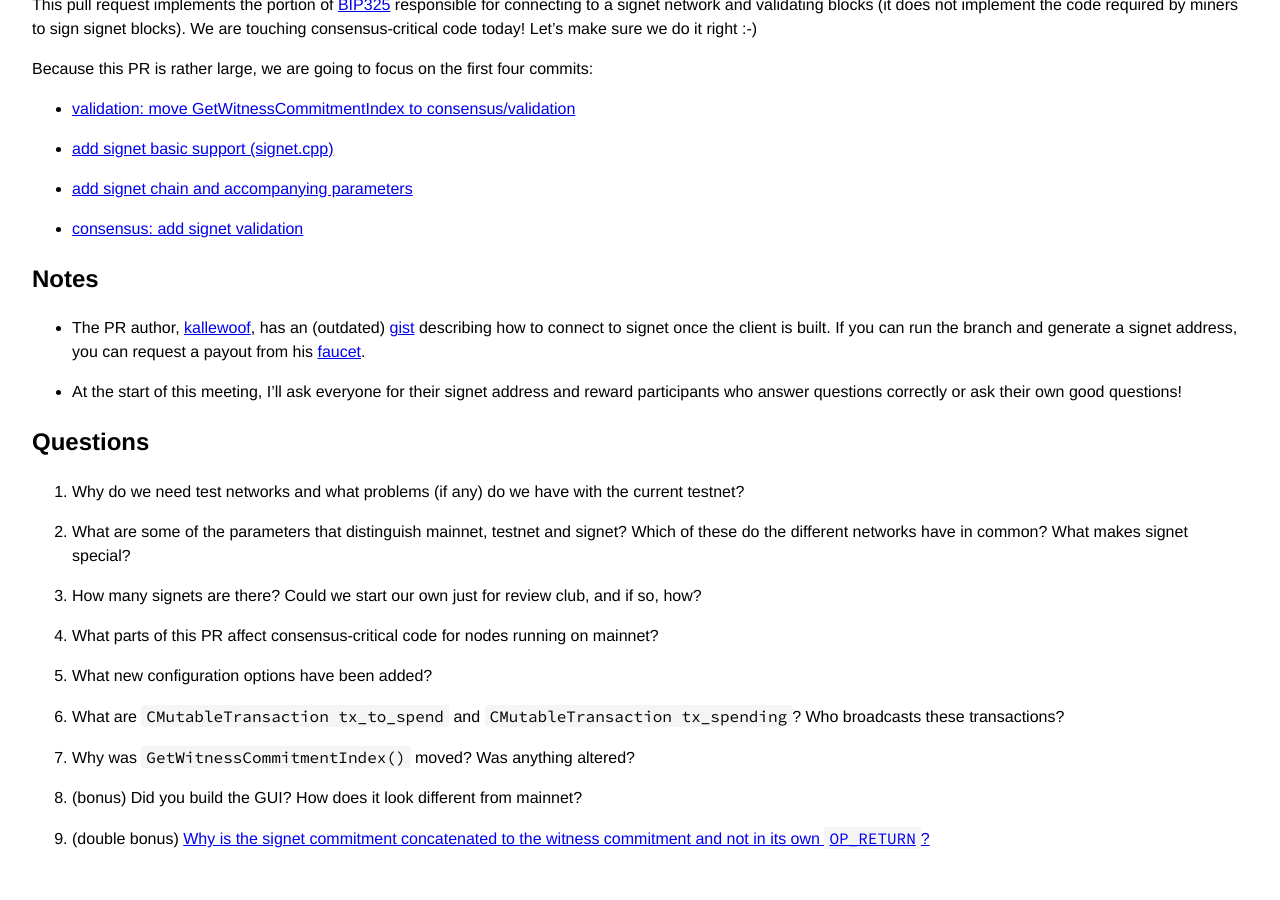
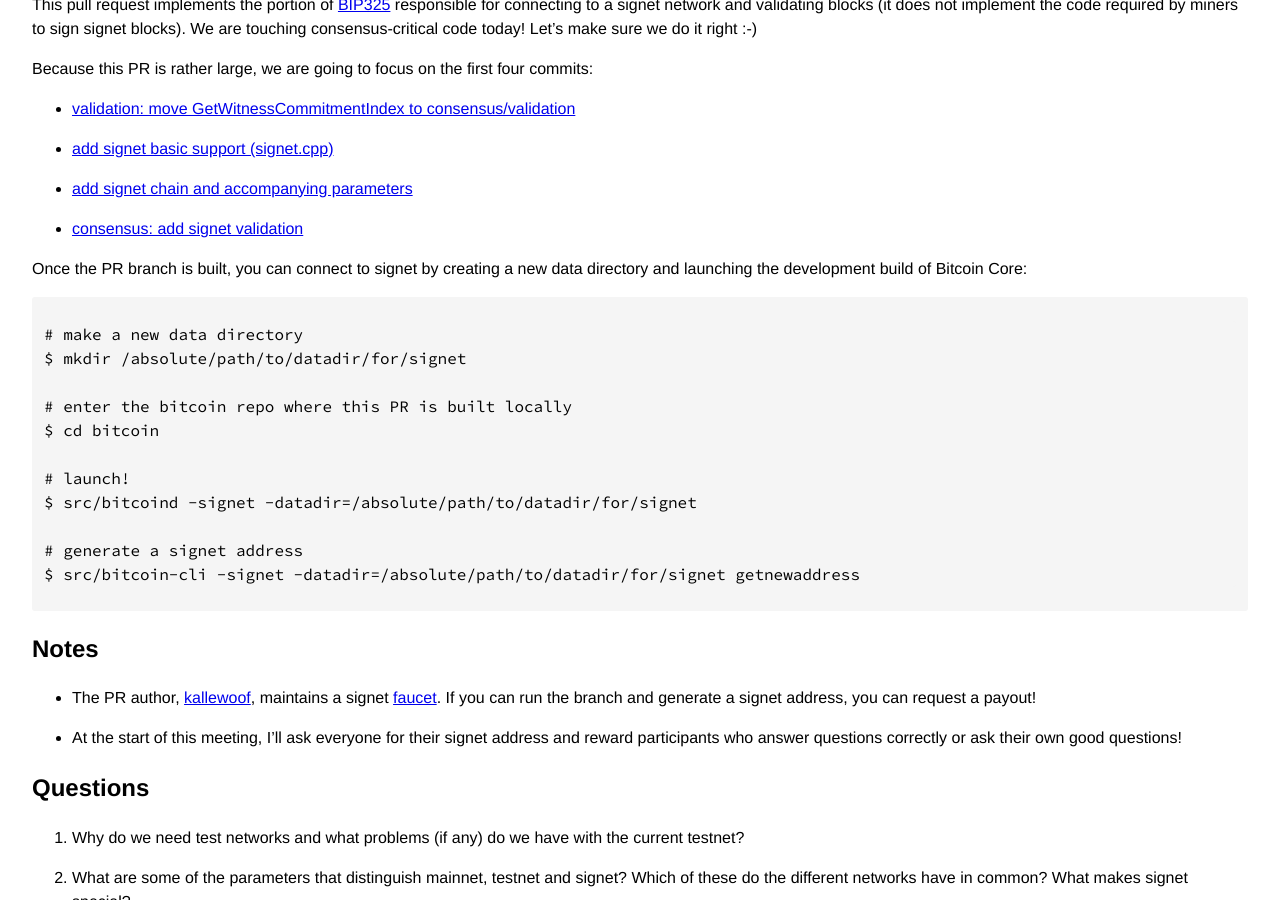
Before and after one commit to bitcoin-core-review-club/website, a Jekyll site: the page built from _posts/2020-09-09-#18267.md, in a window 1280 px wide and 900 px high, scrolled down 369 px. Built offline with Jekyll 4.4.1, drawn with Linux system fonts in a browser that asks for light colours; before the commit the page ends 1236 px from its top, so only the background shows below that.

Commit message:
18267: build and launch instructions, remove outdated gist

````diff
--- a/_posts/2020-09-09-#18267.md
+++ b/_posts/2020-09-09-#18267.md
@@ -31,13 +31,28 @@ commits:
 
 - [consensus: add signet validation](https://github.com/bitcoin/bitcoin/pull/18267/commits/22d28831503c9cbe132e67ee533b194c9b59d702)
 
+Once the PR branch is built, you can connect to signet by creating a new data
+directory and launching the development build of Bitcoin Core:
+
+```
+# make a new data directory
+$ mkdir /absolute/path/to/datadir/for/signet
+
+# enter the bitcoin repo where this PR is built locally
+$ cd bitcoin
+
+# launch!
+$ src/bitcoind -signet -datadir=/absolute/path/to/datadir/for/signet
+
+# generate a signet address
+$ src/bitcoin-cli -signet -datadir=/absolute/path/to/datadir/for/signet getnewaddress
+```
+
 ## Notes
 
-- The PR author, [kallewoof](https://github.com/kallewoof), has an (outdated)
-  [gist](https://gist.github.com/kallewoof/98b6d8dbe126d2b6f47da0ddccd2aa5a)
-  describing how to connect to signet once the client is built. If you can run
-  the branch and generate a signet address, you can request a payout from his
-  [faucet](https://signet.bc-2.jp/).
+- The PR author, [kallewoof](https://github.com/kallewoof), maintains a signet
+  [faucet](https://signet.bc-2.jp/). If you can run the branch and generate a
+  signet address, you can request a payout!
 
 - At the start of this meeting, I'll ask everyone for their signet address and
   reward participants who answer questions correctly or ask their own good
````
